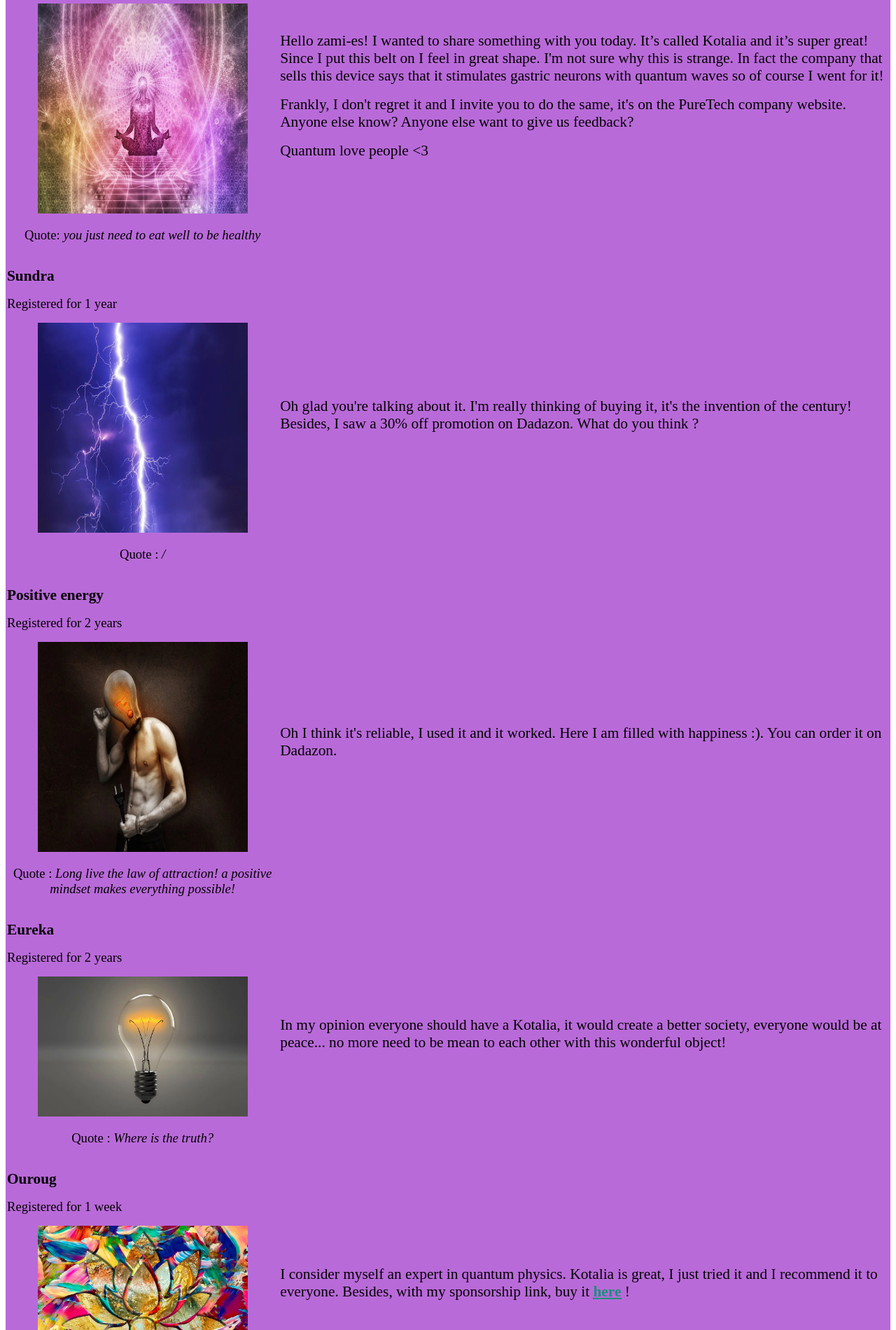
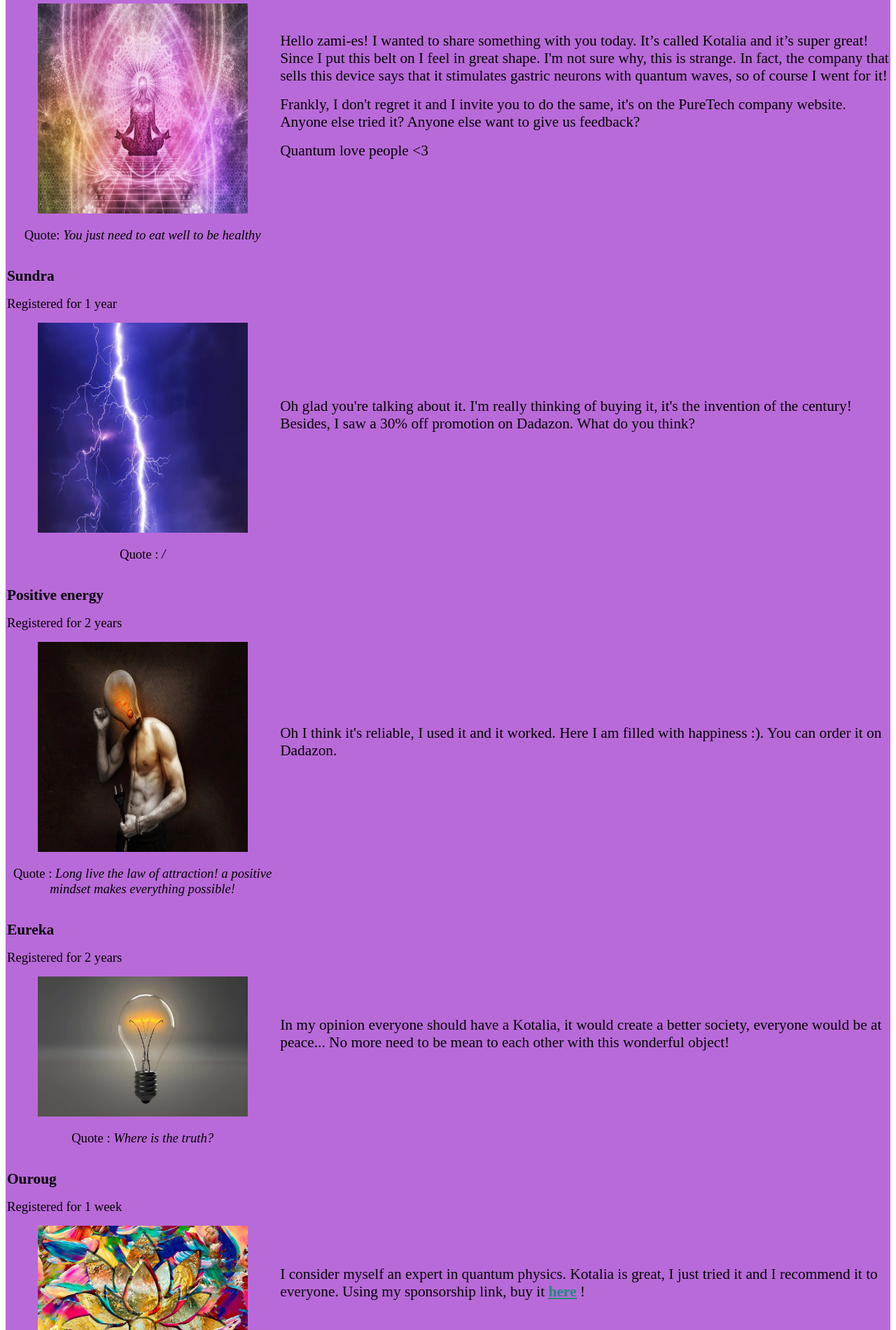
Before and after one commit to 4r5h14/ML_Quantum_F23, a plain HTML site: page index.html in a window 1280 px wide. Shown: the part 380-2280 px from the top of the page at 70% size. Drawn offline with Linux system fonts and the light colour scheme; files whose address does not match are found by name.

Commit message:
updated text

```diff
--- a/index.html
+++ b/index.html
@@ -54,16 +54,16 @@
 <p><span style="font-size: 14pt;">Registered for 3 years</span></p>
 <p><center><img src="assets/img/618294725eb26527164345.jpg" alt="" width="300" height="300"></p>
 
-<p><span style="font-size: 14pt;">Quote: <em> you just need to eat well to be healthy</em></span></p>
+<p><span style="font-size: 14pt;">Quote: <em> You just need to eat well to be healthy</em></span></p>
 </td>
 <td style="width: 80.1037%; height: 100px;">
 <p> <span style="font-size: 16pt;">    Hello zami-es! I wanted to share something with you today.
     It’s called Kotalia and it’s super great! Since I put this belt on I feel in great shape.
-    I'm not sure why this is strange. In fact the company that sells this device says that
-    it stimulates gastric neurons with quantum waves so of course I went for it!
+    I'm not sure why, this is strange. In fact, the company that sells this device says that
+    it stimulates gastric neurons with quantum waves, so of course I went for it!
 </p></span>
 <p> <span style="font-size: 16pt;">  Frankly, I don't regret it and I invite you to do the same, it's on the PureTech company website.
-    Anyone else know? Anyone else want to give us feedback?</p> </span>
+    Anyone else tried it? Anyone else want to give us feedback?</p> </span>
 <p><span style="font-size: 16pt;">  Quantum love people &lt;3</p> </span>
 </td>
 </tr>
@@ -78,7 +78,7 @@
 </td>
 <td style="width: 69.1037%; height: 178px;">
     <p> <span style="font-size: 16pt;"> Oh glad you're talking about it. I'm really thinking of buying it,
-    it's the invention of the century! Besides, I saw a 30% off promotion on Dadazon. What do you think ? </span></p>
+    it's the invention of the century! Besides, I saw a 30% off promotion on Dadazon. What do you think? </span></p>
 </td>
 </tr>
 
@@ -106,7 +106,7 @@
 <td style="width: 69.1037%; height: 65px;">
    <p> <span style="font-size: 16pt;">In my opinion everyone should have a Kotalia,
     it would create a better society, everyone would be at peace...
-    no more need to be mean to each other with this wonderful object!&nbsp; </span></p>
+    No more need to be mean to each other with this wonderful object!&nbsp; </span></p>
 </td>
 </tr>
 
@@ -119,7 +119,7 @@
 </td>
 <td style="width: 69.1037%; height: 69px;">
     <p><span style="font-size: 16pt;">I consider myself an expert in quantum physics. Kotalia is great,
-    I just tried it and I recommend it to everyone. Besides, with my sponsorship link, buy it  <span style="text-decoration: underline;"><span style="color: #169179; text-decoration: underline;"><strong>here</strong></span></span> !
+    I just tried it and I recommend it to everyone. Using my sponsorship link, buy it  <span style="text-decoration: underline;"><span style="color: #169179; text-decoration: underline;"><strong>here</strong></span></span> !
 </td>
 </tr>
 
@@ -128,7 +128,7 @@
 <p><strong><span style="font-size: 16pt;">Medic-quantic</strong></span></p>
 <p><span style="font-size: 14pt;">Registered for 6 months</span></p>
 <p><center><img src="assets/img/61829472603c0589809024.jpg" alt="" width="300" height="300"></p>
-<p><span style="font-size: 14pt;">Qoute : <em>the medicine of tomorrow will be vibrational medicine. Enough allopathy!</em></span></p>
+<p><span style="font-size: 14pt;">Qoute : <em>The medicine of tomorrow will be vibrational medicine. Enough allopathy!</em></span></p>
 </td>
 <td style="width: 69.1037%; height: 287px;">
     <p> <span style="font-size: 16pt;">As a quantum doctor, I tell you: quantum physics allows us today to
@@ -136,7 +136,7 @@
     paradigms thanks to quantum physics. We realize that we are made of energy rather than manner. Increasing our
     vibrational frequency increases our happiness. This is precisely what the Kotalia does! </span></p>
     <p>  <span style="font-size: 16pt;">Adopt it, you won't regret it. It allows me to have greater serenity during my practice as
-     a quantum energetician. My patients thank me. My patients thank Kotalia for raising my vibrational
+     a quantum energetician. My patients thank me, and they thank Kotalia for raising my vibrational
      frequency and theirs. We are at the dawn of a new era. We realize this with everything that is happening.
      Humanity is on the verge of shifting to a higher level of etheric consciousness. No more wars,
      no more suffering. Our positive energy is about to sweep the world!&nbsp; </span> </p>
```
